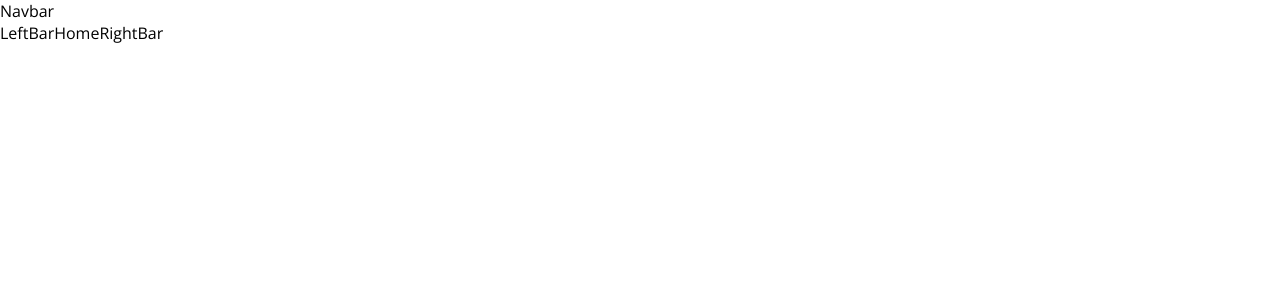
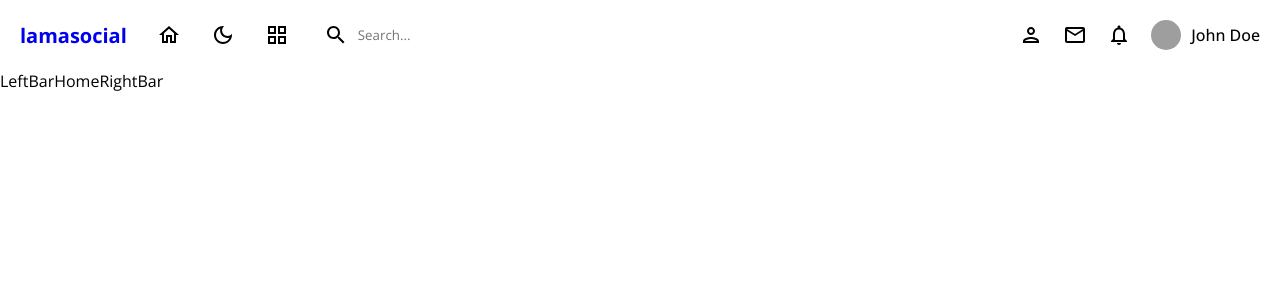
Before and after one commit to alexangria1992/social-media-app, a React (Vite) app in the folder client/: page / in a window 1280 px wide. Shown: the top 300 px of the page. Built offline with nearby package versions, Linux system fonts and the light colour scheme; grey boxes are pictures that could not be loaded.

Commit message:
protected routes & navbar

```diff
--- a/client/package.json
+++ b/client/package.json
@@ -10,6 +10,10 @@
     "preview": "vite preview"
   },
   "dependencies": {
+    "@emotion/react": "^11.11.4",
+    "@emotion/styled": "^11.11.5",
+    "@mui/icons-material": "^5.15.14",
+    "@mui/material": "^5.15.14",
     "react": "^18.2.0",
     "react-dom": "^18.2.0",
     "react-router-dom": "^6.22.3"
--- a/client/src/App.jsx
+++ b/client/src/App.jsx
@@ -13,6 +13,7 @@
   Navigate,
 } from "react-router-dom";
 function App() {
+  const currentUser = true;
   const Layout = () => {
     return (
       <div>
@@ -25,10 +26,23 @@
       </div>
     );
   };
+
+  const ProtectedRoute = ({ children }) => {
+    if (!currentUser) {
+      return <Navigate to="/login" />;
+    }
+
+    return children;
+  };
+
   const router = createBrowserRouter([
     {
       path: "/",
-      element: <Layout />,
+      element: (
+        <ProtectedRoute>
+          <Layout />
+        </ProtectedRoute>
+      ),
       children: [
         {
           path: "/",
--- a/client/src/components/navBar/Navbar.jsx
+++ b/client/src/components/navBar/Navbar.jsx
@@ -1,6 +1,44 @@
 import "./Navbar.scss";
+import HomeOutlinedIcon from "@mui/icons-material/HomeOutlined";
+import DarkModeOutlinedIcon from "@mui/icons-material/DarkModeOutlined";
+import WbSunnyOutlinedIcon from "@mui/icons-material/WbSunnyOutlined";
+import GridViewOutlinedIcon from "@mui/icons-material/GridViewOutlined";
+import NotificationsOutlinedIcon from "@mui/icons-material/NotificationsOutlined";
+import EmailOutlinedIcon from "@mui/icons-material/EmailOutlined";
+import PersonOutlinedIcon from "@mui/icons-material/PersonOutlined";
+import SearchOutlinedIcon from "@mui/icons-material/SearchOutlined";
+import { Link } from "react-router-dom";
+
 const Navbar = () => {
-  return <div>Navbar</div>;
+  return (
+    <div className="navbar">
+      <div className="left">
+        <Link to="/" style={{ textDecoration: "none" }}>
+          <span>lamasocial</span>
+        </Link>
+        <HomeOutlinedIcon />
+        <DarkModeOutlinedIcon />
+
+        <GridViewOutlinedIcon />
+        <div className="search">
+          <SearchOutlinedIcon />
+          <input type="text" placeholder="Search..." />
+        </div>
+      </div>
+      <div className="right">
+        <PersonOutlinedIcon />
+        <EmailOutlinedIcon />
+        <NotificationsOutlinedIcon />
+        <div className="user">
+          <img
+            src="https://images.pexels.com/photos/3228727/pexels-photo-3228727.jpeg?auto=compress&cs=tinysrgb&w=1600"
+            alt=""
+          />
+          <span>John Doe</span>
+        </div>
+      </div>
+    </div>
+  );
 };
 
 export default Navbar;
--- a/client/src/components/navBar/Navbar.scss
+++ b/client/src/components/navBar/Navbar.scss
@@ -0,0 +1,61 @@
+.navbar {
+  display: flex;
+  align-items: center;
+  justify-content: space-between;
+  padding: 10px 20px;
+  height: 50px;
+  border-bottom: 1px solid themed("border");
+  position: sticky;
+  top: 0;
+  background-color: themed("bg");
+  color: themed("textColor");
+  z-index: 999;
+
+  .left {
+    display: flex;
+    align-items: center;
+    gap: 30px;
+
+    span {
+      font-weight: bold;
+      font-size: 20px;
+      color: themed("logo");
+    }
+
+    .search {
+      display: flex;
+      align-items: center;
+      gap: 10px;
+      border: 1px solid themed("border");
+      border-radius: 5px;
+      padding: 5px;
+
+      input {
+        border: none;
+        width: 500px;
+        background-color: transparent;
+        color: themed("textColor");
+      }
+    }
+  }
+
+  .right {
+    display: flex;
+    align-items: center;
+    gap: 20px;
+
+    .user {
+      display: flex;
+      align-items: center;
+      gap: 10px;
+      font-weight: 500;
+
+      img {
+        width: 30px;
+        height: 30px;
+        border-radius: 50%;
+        object-fit: cover;
+      }
+    }
+  }
+}
```
Also changed, not shown: 1 other file (tests, documents, lock files or other folders).
